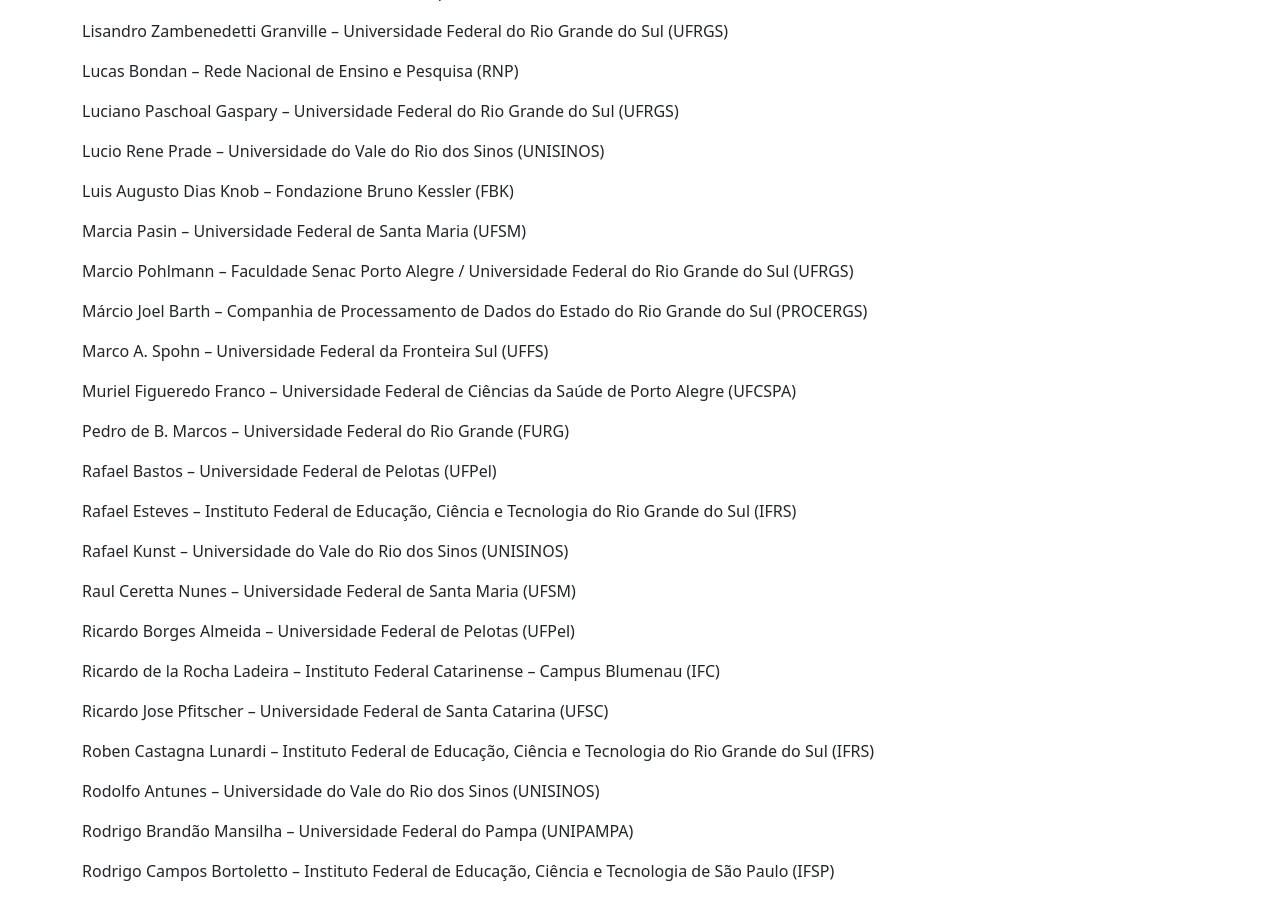
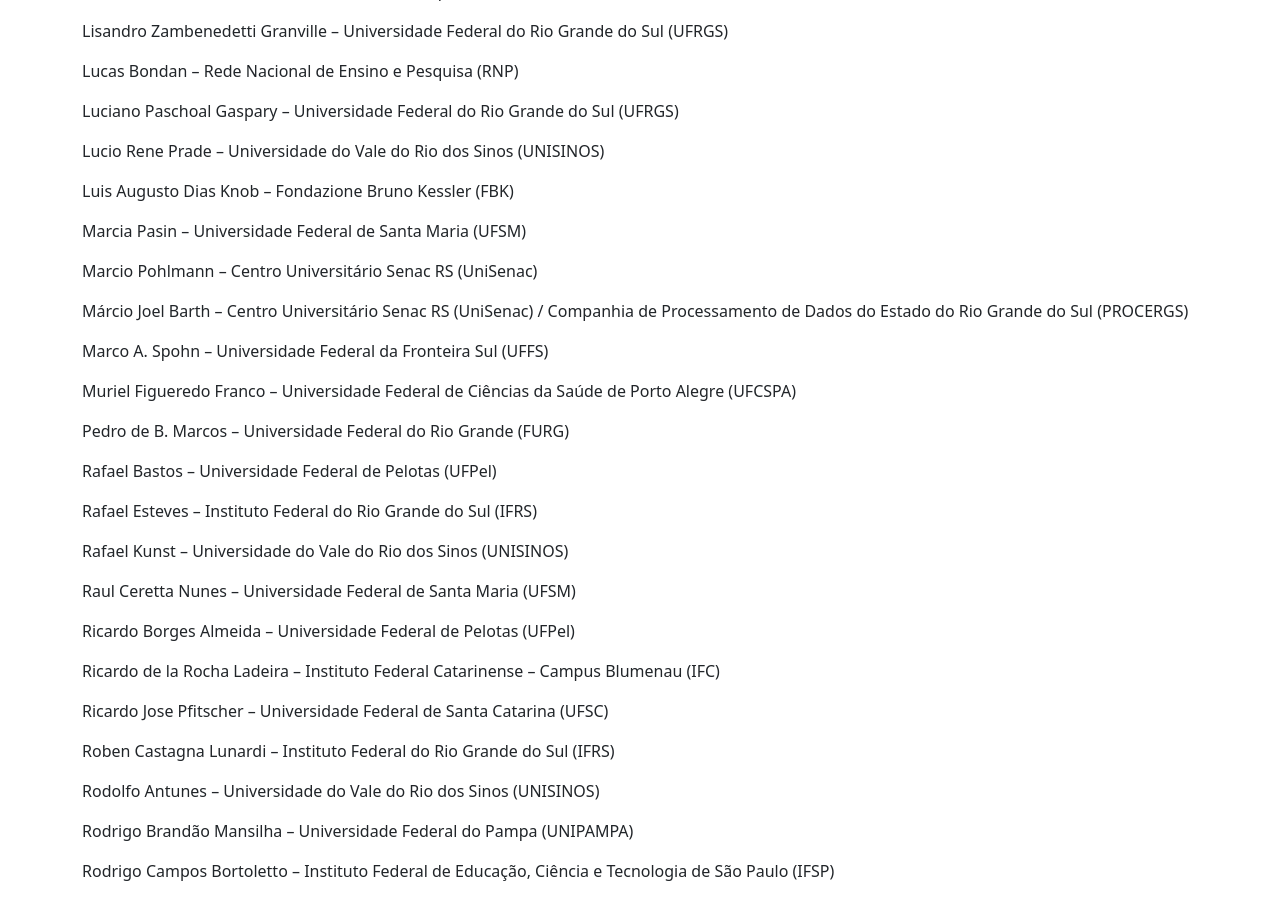
Before and after one commit to crrc-rs/errc2025, a Jekyll site: the page built from organizacao.md, in a window 1280 px wide and 900 px high, scrolled down 2133 px. Built offline with Jekyll 4.4.1, drawn with Linux system fonts in a browser that asks for light colours; some of the changed text lies outside the part shown.

Commit message:
Update affiliations for committee members

```diff
--- a/organizacao.md
+++ b/organizacao.md
@@ -35,13 +35,13 @@
 
 Alberto Egon Schaeffer-Filho – Universidade Federal do Rio Grande do Sul (UFRGS)
 
-Alex M. de Oliveira – Instituto Federal de Educação, Ciência e Tecnologia do Rio Grande do Sul (IFRS)
+Alex M. de Oliveira – Instituto Federal do Rio Grande do Sul (IFRS)
 
 Antonio M. O. Candia – Universidade Federal de Santa Maria (UFSM)
 
 Bruno L. Dalmazo – Universidade Federal do Rio Grande (FURG)
 
-Cesar Augusto Hass Loureiro – Instituto Federal de Educação, Ciência e Tecnologia do Rio Grande do Sul (IFRS)
+Cesar Augusto Hass Loureiro – Instituto Federal do Rio Grande do Sul (IFRS)
 
 Charles Christian Miers – Universidade do Estado de Santa Catarina (UDESC)
 
@@ -61,7 +61,7 @@
 
 Edison Pignaton de Freitas – Universidade Federal do Rio Grande do Sul (UFRGS)
 
-Eduardo Maroñas Monks – Faculdade de Tecnologia Senac Pelotas (FATEC SENAC Pelotas)
+Eduardo Maroñas Monks – Centro Universitário Senac RS (UniSenac)
 
 Erico M. H. do Amaral – Universidade Federal do Pampa (UNIPAMPA)
 
@@ -93,9 +93,9 @@
 
 Marcia Pasin – Universidade Federal de Santa Maria (UFSM)
 
-Marcio Pohlmann – Faculdade Senac Porto Alegre / Universidade Federal do Rio Grande do Sul (UFRGS)
+Marcio Pohlmann – Centro Universitário Senac RS (UniSenac)
 
-Márcio Joel Barth – Companhia de Processamento de Dados do Estado do Rio Grande do Sul (PROCERGS)
+Márcio Joel Barth – Centro Universitário Senac RS (UniSenac) / Companhia de Processamento de Dados do Estado do Rio Grande do Sul (PROCERGS)
 
 Marco A. Spohn – Universidade Federal da Fronteira Sul (UFFS)
 
@@ -105,7 +105,7 @@
 
 Rafael Bastos – Universidade Federal de Pelotas (UFPel)
 
-Rafael Esteves – Instituto Federal de Educação, Ciência e Tecnologia do Rio Grande do Sul (IFRS)
+Rafael Esteves – Instituto Federal do Rio Grande do Sul (IFRS)
 
 Rafael Kunst – Universidade do Vale do Rio dos Sinos (UNISINOS)
 
@@ -117,7 +117,7 @@
 
 Ricardo Jose Pfitscher – Universidade Federal de Santa Catarina (UFSC)
 
-Roben Castagna Lunardi – Instituto Federal de Educação, Ciência e Tecnologia do Rio Grande do Sul (IFRS)
+Roben Castagna Lunardi – Instituto Federal do Rio Grande do Sul (IFRS)
 
 Rodolfo Antunes – Universidade do Vale do Rio dos Sinos (UNISINOS)
 
```
